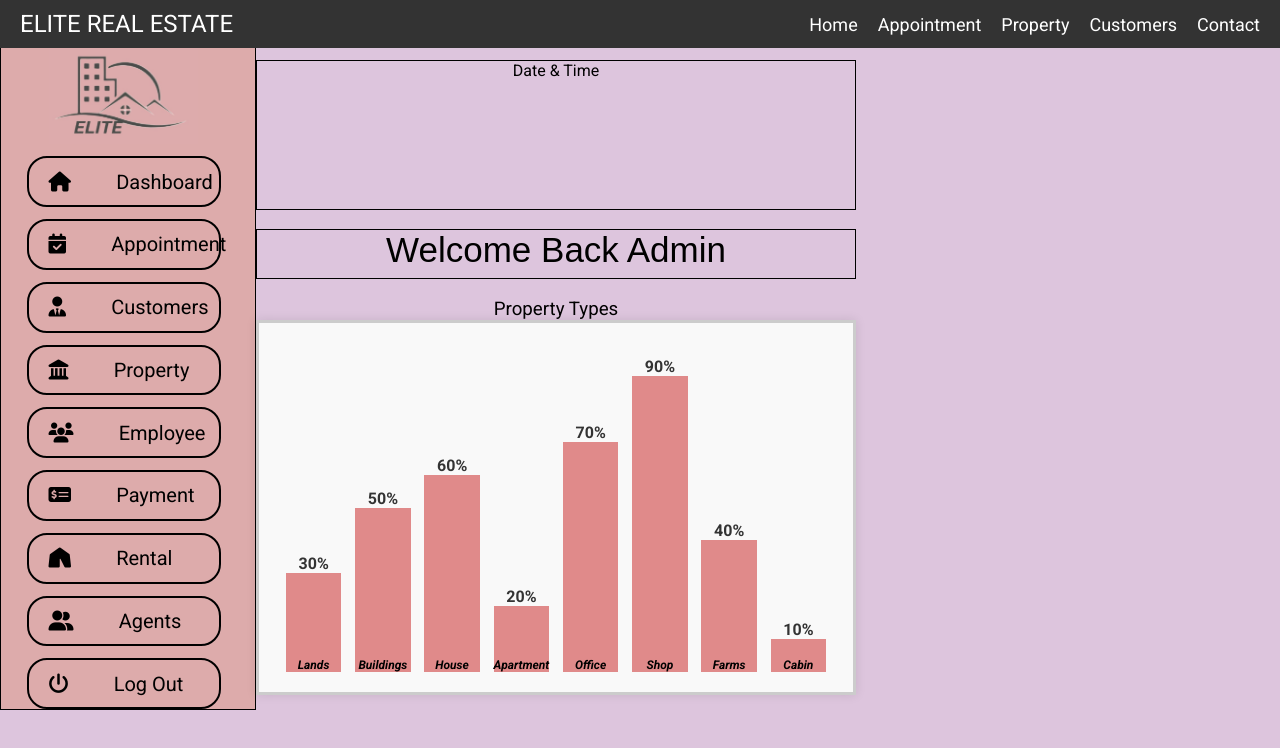
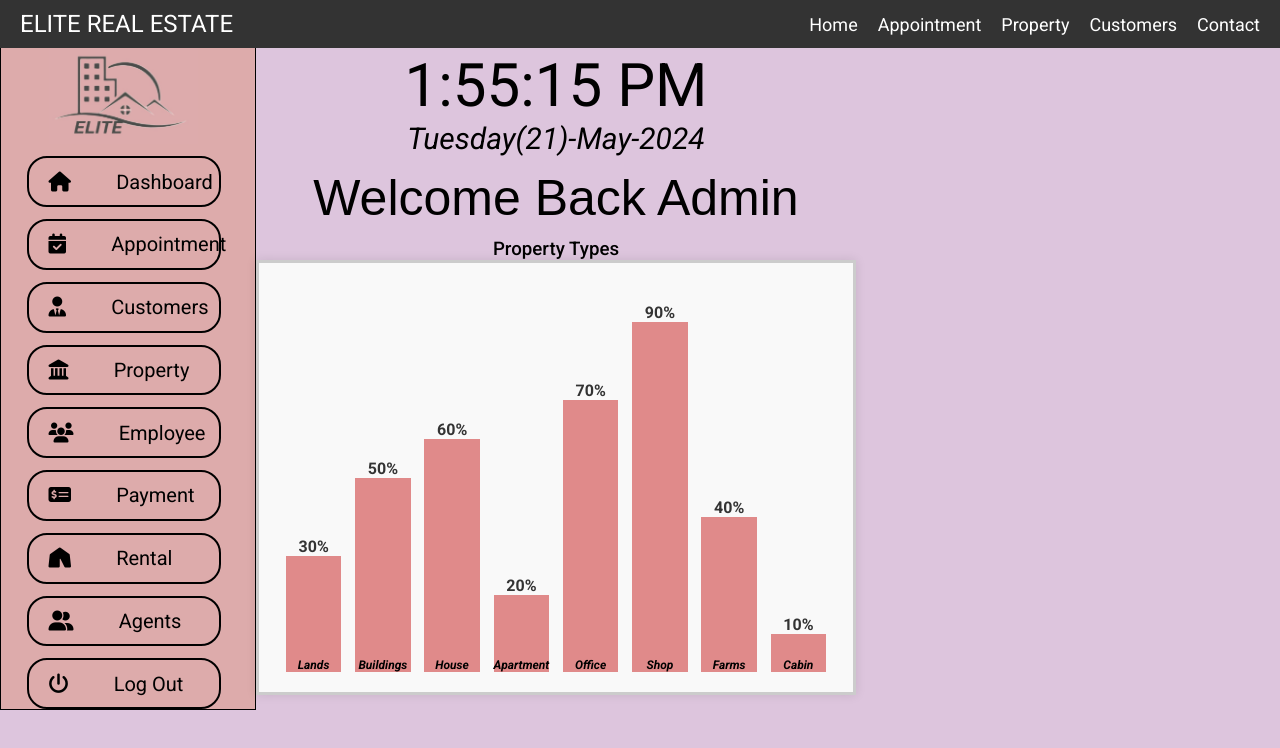
Before and after one commit to sandundil2002/Elite_Real_Estate_POS-InMemory, a plain HTML site: page index.html in a window 1280 px wide. Drawn offline with nearby package versions, Linux system fonts and the light colour scheme; a web font is replaced by a local one.

Commit message:
date & time implemented.

```diff
--- a/index.html
+++ b/index.html
@@ -29,9 +29,11 @@
         </ul>
 
         <div class="hamburger">
-            <span></span>
-            <span></span>
-            <span></span>
+            <span>Home</span>
+            <span>Appointment</span>
+            <span>Property</span>
+            <span>Customers</span>
+            <span>Contact</span>
         </div>
     </nav>
 
@@ -51,7 +53,10 @@
         </div>
 
         <div>
-            <div id="time-lbl">Date & Time</div><br>
+            <div id="datetime-container">
+                <span id="time-lbl"></span><br>
+                <span id="date-lbl">Date</span>
+            </div><br>
             <div id="welcome-admin">Welcome Back Admin</div><br>
             <h3 id="chart-title">Property Types</h3>
 
--- a/js/script.js
+++ b/js/script.js
@@ -1,3 +1,6 @@
+const timer = document.getElementById("time-lbl");
+const date = document.getElementById("date-lbl");
+
 document.addEventListener("DOMContentLoaded", () => {
   const hamburger = document.querySelector(".hamburger");
   const navLinks = document.querySelector(".nav-links");
@@ -6,3 +9,47 @@ document.addEventListener("DOMContentLoaded", () => {
     navLinks.classList.toggle("active");
   });
 });
+
+function getTime() {
+  let t = new Date().toLocaleTimeString();
+  timer.textContent = t;
+}
+
+function getDate() {
+  const days = [
+    "Sunday",
+    "Monday",
+    "Tuesday",
+    "Wednesday",
+    "Thursday",
+    "Friday",
+    "Saturday",
+  ];
+  const months = [
+    "Jan",
+    "Feb",
+    "Mar",
+    "Apr",
+    "May",
+    "Jun",
+    "Jul",
+    "Aug",
+    "Sep",
+    "Oct",
+    "Nov",
+    "Dec",
+  ];
+
+  let now = new Date();
+  let dayName = days[now.getDay()];
+  let day = now.getDate();
+  let monthName = months[now.getMonth()];
+  let year = now.getFullYear();
+
+  let formattedDate = `${dayName}(${day})-${monthName}-${year}`;
+  date.textContent = formattedDate;
+}
+
+getDate();
+getTime();
+setInterval(getTime, 1000);
--- a/style/responsive.css
+++ b/style/responsive.css
@@ -90,24 +90,20 @@
         display: flex;
     }
 
-    #time-lbl {
+    #datetime-container {
         width: 600px;
-        height: 150px;
-        border: 1px solid black;
-        margin-top: 10%;
-        text-align: center;
+        height: 100px;
     }
 
     #welcome-admin {
         width: 600px;
         height: 50px;
-        border: 1px solid black;
         text-align: center;
     }
 
     .bar-chart {
         width: 600px;
-        height: 375px;
+        height: 435px;
         margin: auto;
         padding: 20px;
     }
--- a/style/style.css
+++ b/style/style.css
@@ -109,14 +109,28 @@ html {
     border: none;
 }
 
+#datetime-container {
+    margin-top: 8.4%;
+    text-align: center;
+}
+
+#time-lbl {
+    font-size: 60px;
+}
+
+#date-lbl {
+    font-size: 30px;
+    font-style: italic;
+}
+
 #welcome-admin {
     font-family: "Poetsen One", sans-serif;
-    font-size: 35px;
+    font-size: 50px;
 }
 
-#chart-title{
+#chart-title {
     text-align: center;
-    font-weight: 400;
+    font-weight: 500;
 }
 
 .bar-chart {
```
